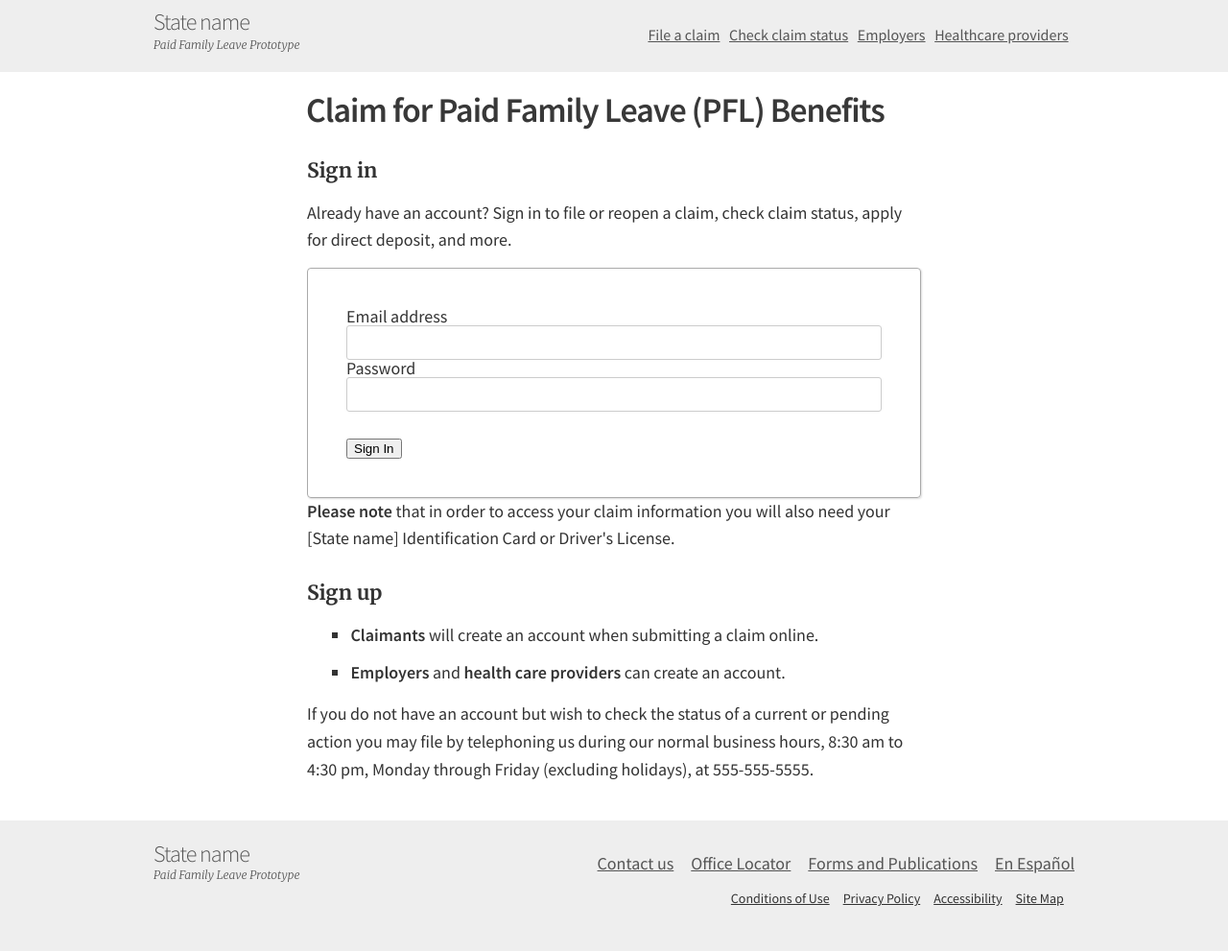
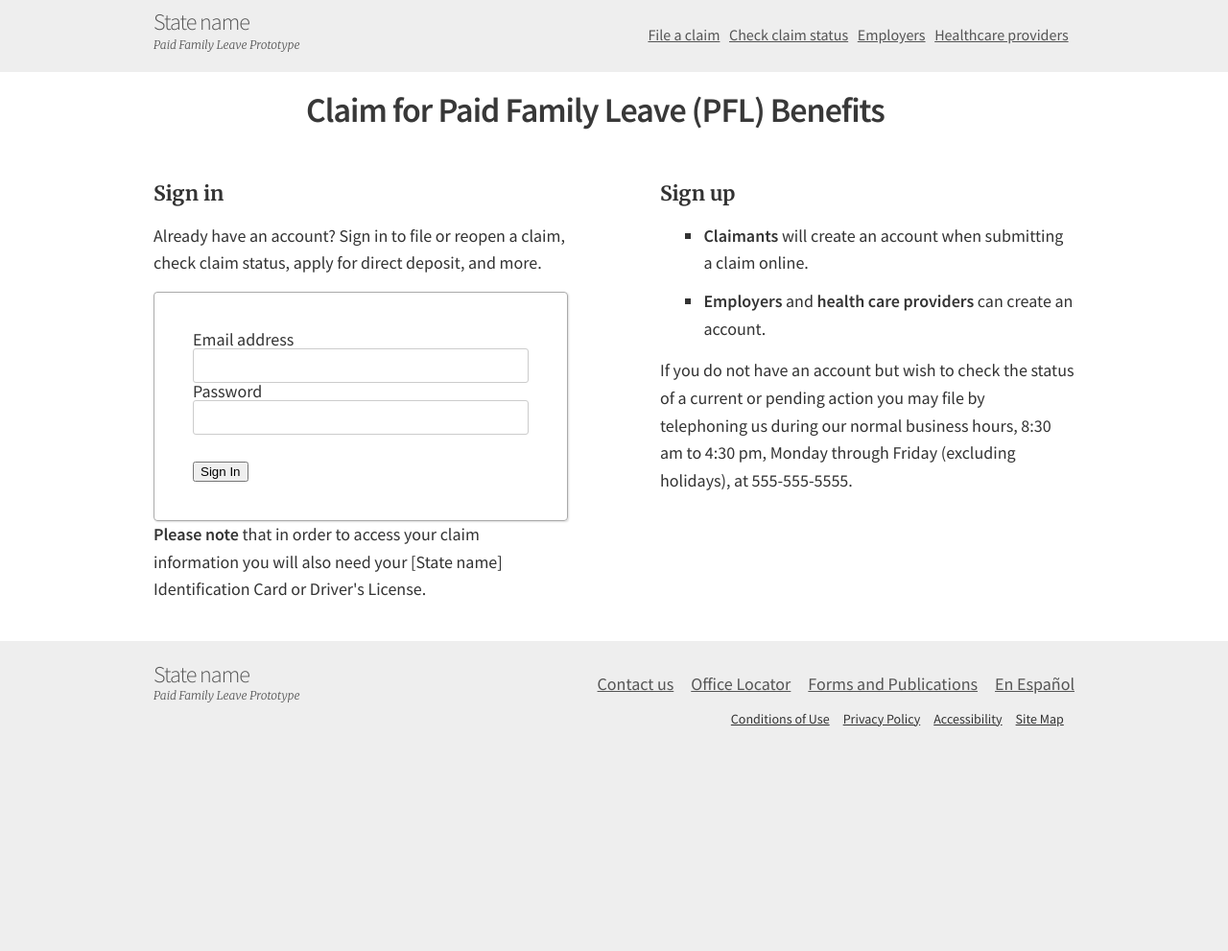
Before and after one commit to 18F/Paid-Leave-Prototype, a Jekyll site: the page built from _pages/sign-in.html, in a window 1280 px wide. Shown: the whole page at 96% size. Built offline with Jekyll 4.4.1, drawn with Linux system fonts in a browser that asks for light colours; nearby versions of some CDN libraries; library files that are not in the unit come from our copies; after the commit the page ends 900 px from its top, so only the background shows below that.

Commit message:
Columnize sign up/in page
Only on large screens. Otherwise, keep it vertical.

```diff
--- a/_pages/sign-in.html
+++ b/_pages/sign-in.html
@@ -9,6 +9,8 @@
   <main role="main" id="main" class="page">
     <div class="wrapper">
       <h1>Claim for Paid Family Leave (PFL) Benefits</h1>
+
+        <div class="col-sign-in">
           <h2>Sign in</h2>
           <p>Already have an account? Sign in to file or reopen a claim, check claim status, apply for direct deposit, and more.</p>
           <form action="#">
@@ -25,7 +27,9 @@
             <input type="submit" value="Sign In">
           </form>
           <p><strong>Please note</strong> that in order to access your claim information you will also need your [State name] Identification Card or Driver's License.</p>
+        </div>
 
+        <div class="col-sign-up">
           <h2>Sign up</h2>
           <ul>
             <li><strong>Claimants</strong> will create an account when submitting a claim online.</li>
@@ -35,6 +39,8 @@
           <p>If you do not have an account but wish to check the status of a current or pending action you may file by telephoning us during our normal business hours, 8:30 am to 4:30 pm, Monday through Friday (excluding holidays), at 555-555-5555.</p>
 
         </div>
+
+    </div>
   </main>
   {% include site-footer.html %}
 </body>
--- a/stylesheets/screen.css
+++ b/stylesheets/screen.css
@@ -1843,6 +1843,15 @@
 		left: 0;
 	}
 
+	.col-sign-in{
+		width: 45%;
+		float: left;
+	}
+	.col-sign-up{
+		width: 45%;
+		float: right;
+	}
+
 }
 
 /* @end */
```
Lines whose indentation alone changed are shown as unchanged.
